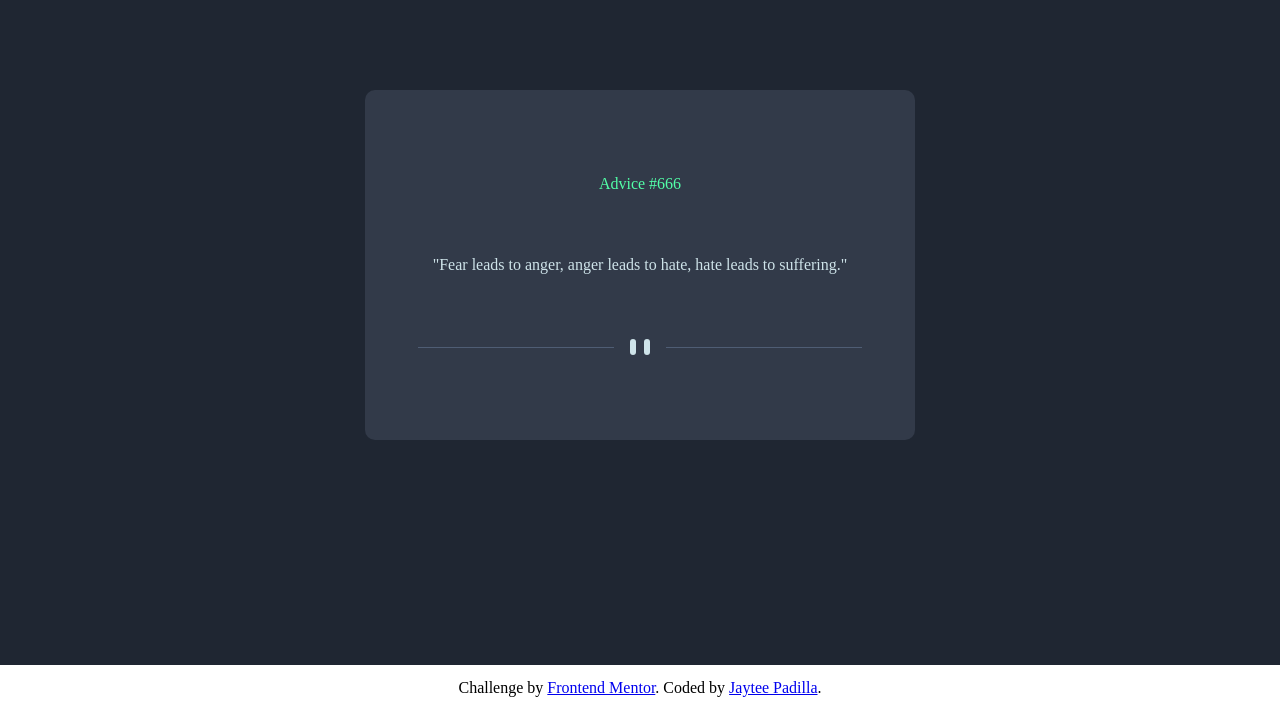
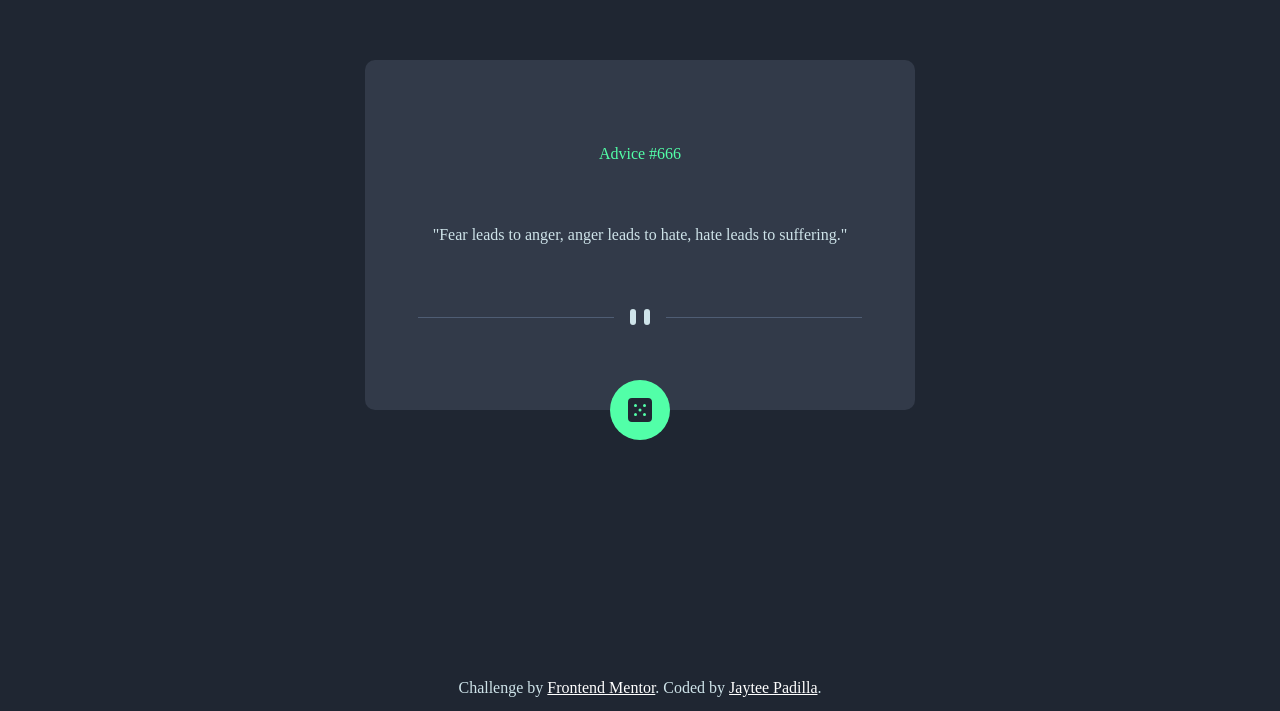
Before and after one commit to jaytee-padilla/advice-generator-app, a website: page index.html in a window 1280 px wide. Shown: the part 135-846 px from the top of the page. Drawn offline with Linux system fonts and the light colour scheme.

Commit message:
Added dice button. Minor css tweaks to body and footer

```diff
--- a/index.html
+++ b/index.html
@@ -13,7 +13,7 @@
     />
     <link rel="stylesheet" href="styles/css/main.css" />
 
-    <title>Frontend Mentor | Advice generator app</title>
+    <title>Advice Generator App | Frontend Mentor Challenge</title>
   </head>
   <body>
     <div class="container">
@@ -56,6 +56,15 @@
           </g>
         </svg>
       </div>
+
+      <div id="dice-button">
+        <svg width="24" height="24" xmlns="http://www.w3.org/2000/svg">
+          <path
+            d="M20 0H4a4.005 4.005 0 0 0-4 4v16a4.005 4.005 0 0 0 4 4h16a4.005 4.005 0 0 0 4-4V4a4.005 4.005 0 0 0-4-4ZM7.5 18a1.5 1.5 0 1 1 0-3 1.5 1.5 0 0 1 0 3Zm0-9a1.5 1.5 0 1 1 0-3 1.5 1.5 0 0 1 0 3Zm4.5 4.5a1.5 1.5 0 1 1 0-3 1.5 1.5 0 0 1 0 3Zm4.5 4.5a1.5 1.5 0 1 1 0-3 1.5 1.5 0 0 1 0 3Zm0-9a1.5 1.5 0 1 1 0-3 1.5 1.5 0 0 1 0 3Z"
+            fill="#202733"
+          />
+        </svg>
+      </div>
     </div>
 
     <footer class="attribution">
--- a/styles/scss/_layout.scss
+++ b/styles/scss/_layout.scss
@@ -1,7 +1,12 @@
-.container {
-  display: flex;
-  justify-content: center;
-  align-items: center;
-  min-height: 100vh;
+body {
+  color: $text-color;
   background-color: $bg-color;
+
+  .container {
+    display: flex;
+    flex-direction: column;
+    justify-content: center;
+    align-items: center;
+    min-height: 100vh;
+  }
 }
--- a/styles/scss/components/_card.scss
+++ b/styles/scss/components/_card.scss
@@ -7,7 +7,6 @@
   height: 350px;
   padding: 20px;
   background-color: $dark-grayish-blue;
-  color: $text-color;
   border-radius: 10px;
   text-align: center;
 
@@ -31,3 +30,15 @@
     color: $neon-green;
   }
 }
+
+#dice-button {
+  position: relative;
+  bottom: 30px;
+  display: flex;
+  justify-content: center;
+  align-items: center;
+  width: 60px;
+  height: 60px;
+  background-color: $neon-green;
+  border-radius: 100%;
+}
--- a/styles/scss/components/_footer.scss
+++ b/styles/scss/components/_footer.scss
@@ -2,4 +2,8 @@
   text-align: center;
   padding: 15px;
   bottom: 0;
+
+  a, a:visited {
+    color: white;
+  }
 }
```
Also changed, not shown: README-template.md, styles/css/main.css, 1 other file.
